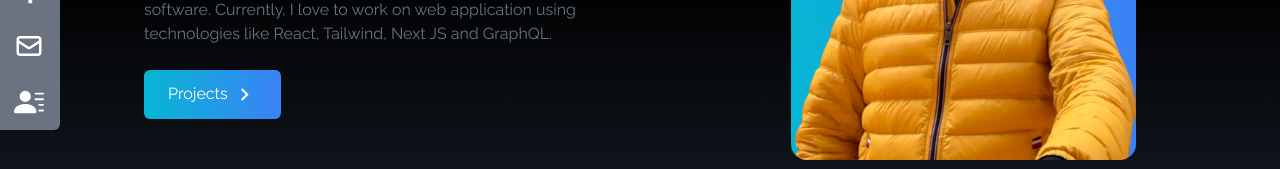
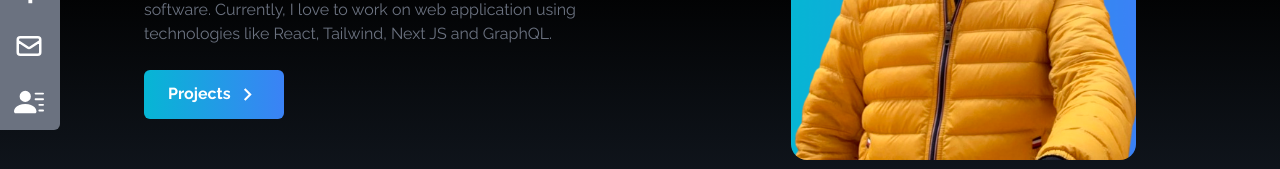
Before and after one commit to ShivamAgarwal00/portfolio-website, a React (Create React App) app: page / in a window 1280 px wide. Shown: the part 430-599 px from the top of the page. Built offline with nearby package versions, Linux system fonts and the light colour scheme.

Commit message:
text formatting

```diff
--- a/src/components/Home.jsx
+++ b/src/components/Home.jsx
@@ -27,7 +27,7 @@ const Home = () => {
               duration={500}
               className="group text-white w-fit px-6 py-3 my-2 flex items-center rounded-md bg-gradient-to-r from-cyan-500 to-blue-500 cursor-pointer"
             >
-              Projects
+              <b>Projects</b>
               <span className="group-hover:rotate-90 duration-300">
                 <MdOutlineKeyboardArrowRight size={25} className="ml-1" />
               </span>
```
